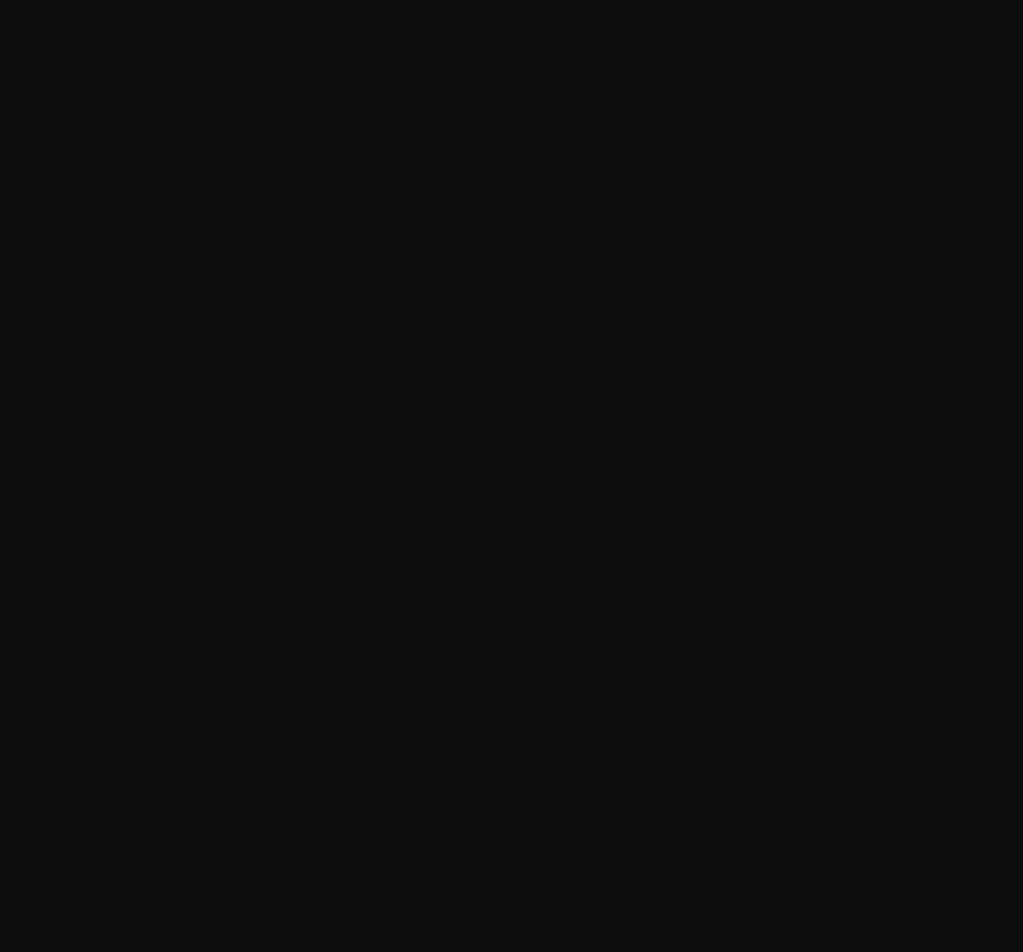
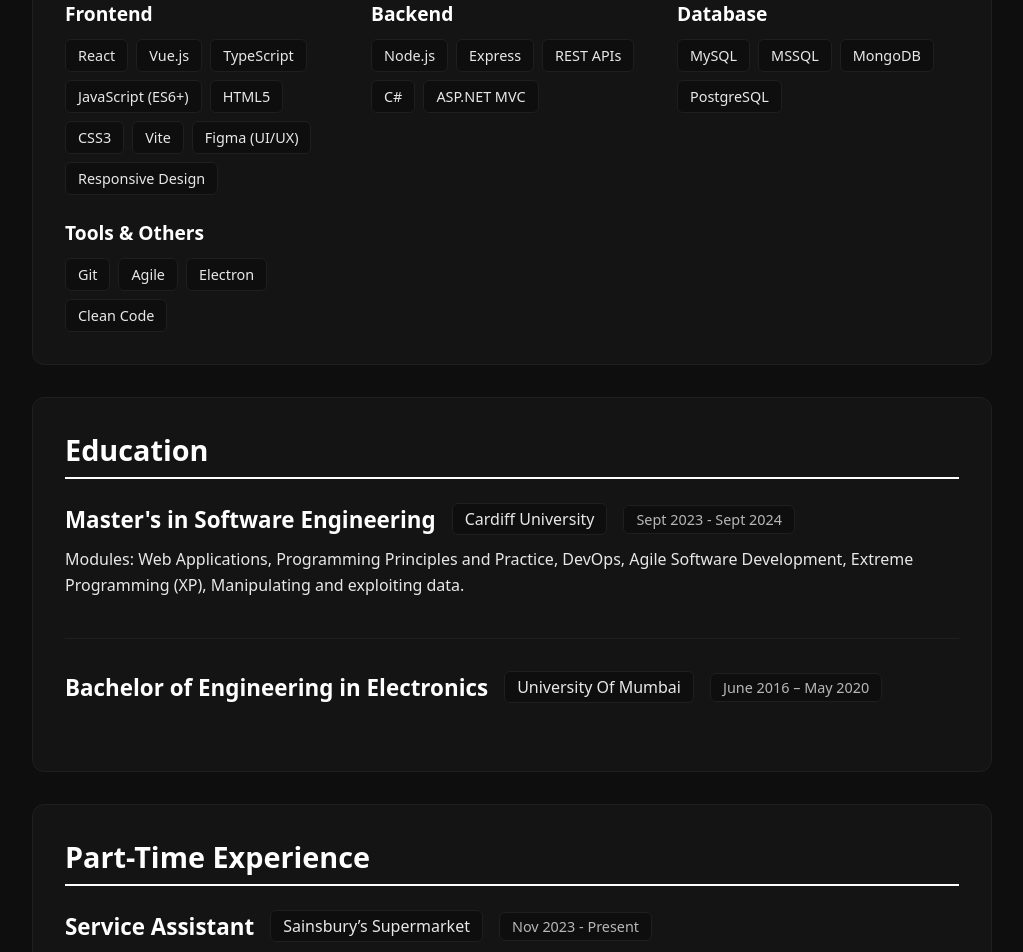
Before and after one commit to ParthMistry57/Portfolio, a React app in the folder frontend/: page /experience in a window 1280 px wide. Shown: the part 820-1772 px from the top of the page, without its empty margins (128-1151 px from the left). Before the commit the page ends 800 px from the top, so only its background shows below. Built offline with nearby package versions, Linux system fonts and the light colour scheme; the HTML template or start-up script is replaced by a standard one.

Commit message:
add Experience page with work history, education and skills

```diff
--- a/frontend/src/App.jsx
+++ b/frontend/src/App.jsx
@@ -3,6 +3,7 @@
 import Footer from './components/Footer.jsx'
 import Home from './pages/Home.jsx'
 import Contact from './pages/Contact.jsx'
+import Experience from './pages/Experience.jsx'
 import Analytics from './components/Analytics.jsx'
 import AnalyticsDashboard from './pages/Analytics.jsx'
 
@@ -15,7 +16,7 @@
         <Routes>
           <Route path="/" element={<Home />} />
           <Route path="/about" element={<Home />} />
-          <Route path="/experience" element={<div />} />
+          <Route path="/experience" element={<Experience />} />
           <Route path="/projects" element={<div />} />
           <Route path="/contact" element={<Contact />} />
           <Route path="/analytics" element={<AnalyticsDashboard />} />
--- /dev/null
+++ b/frontend/src/pages/Experience.jsx
@@ -0,0 +1,130 @@
+export default function Experience() {
+  return (
+    <div className="experience-page">
+      <h1 className="page-title">💼 Experience</h1>
+
+      {/* Work Experience Section */}
+      <section className="experience-section">
+        <h2 className="section-title">Work Experience</h2>
+
+        <div className="experience-item">
+          <div className="experience-header">
+            <h3 className="job-title">Software Specialist</h3>
+            <span className="company">eClinicalWorks</span>
+            <span className="duration">April 2021 - August 2023</span>
+          </div>
+          <div className="experience-content">
+            <p className="job-description">
+              • Managed migration of on-premises servers to Microsoft Azure, enhancing system scalability.<br/>
+              • Developed PowerShell scripts to automate data extraction, boosting operational efficiency.<br/>
+              • Led database conversion projects from MySQL to MSSQL for optimized database performance.<br/>
+              • Configured and deployed Azure Virtual Desktop (AVD), integrating it with eClinicalWorks software.<br/>
+              • Delivered rapid technical support and bug resolution as part of the Fastlane Team, directly impacting platform stability and user experience.<br/>
+              • Automated system configurations using Chef and streamlined issue resolution processes through JIRA.<br/>
+              • Collaborated with development teams and external vendors to ensure seamless cloud operations.<br/>
+              • Received Rising Star Award for exceptional contributions and problem-solving at eClinicalWorks.
+            </p>
+          </div>
+        </div>
+      </section>
+
+      {/* Skills Section */}
+      <section className="experience-section">
+        <h2 className="section-title">Technical Skills</h2>
+
+        <div className="skills-grid">
+          <div className="skill-category">
+            <h4>Frontend</h4>
+            <div className="skill-tags">
+              <span className="skill-tag">React</span>
+              <span className="skill-tag">Vue.js</span>
+              <span className="skill-tag">TypeScript</span>
+              <span className="skill-tag">JavaScript (ES6+)</span>
+              <span className="skill-tag">HTML5</span>
+              <span className="skill-tag">CSS3</span>
+              <span className="skill-tag">Vite</span>
+              <span className="skill-tag">Figma (UI/UX)</span>
+              <span className="skill-tag">Responsive Design</span>
+            </div>
+          </div>
+
+          <div className="skill-category">
+            <h4>Backend</h4>
+            <div className="skill-tags">
+              <span className="skill-tag">Node.js</span>
+              <span className="skill-tag">Express</span>
+              <span className="skill-tag"> REST APIs</span>
+              <span className="skill-tag">C#</span>
+              <span className="skill-tag">ASP.NET MVC</span>
+            </div>
+          </div>
+
+          <div className="skill-category">
+            <h4>Database</h4>
+            <div className="skill-tags">
+              <span className="skill-tag">MySQL</span>
+              <span className="skill-tag">MSSQL</span>
+              <span className="skill-tag">MongoDB</span>
+              <span className="skill-tag">PostgreSQL</span>
+            </div>
+          </div>
+
+          <div className="skill-category">
+            <h4>Tools & Others</h4>
+            <div className="skill-tags">
+              <span className="skill-tag">Git</span>
+              <span className="skill-tag">Agile</span>
+              <span className="skill-tag">Electron</span>
+              <span className="skill-tag">Clean Code</span>
+            </div>
+          </div>
+        </div>
+      </section>
+
+      {/* Education Section */}
+      <section className="experience-section">
+        <h2 className="section-title">Education</h2>
+
+        <div className="experience-item">
+          <div className="experience-header">
+            <h3 className="job-title">Master's in Software Engineering</h3>
+            <span className="company">Cardiff University</span>
+            <span className="duration">Sept 2023 - Sept 2024</span>
+          </div>
+          <div className="experience-content">
+            <p className="job-description">
+              Modules: Web Applications, Programming Principles and Practice, DevOps, Agile Software Development, Extreme Programming (XP), Manipulating and exploiting data.
+            </p>
+          </div>
+        </div>
+
+        <div className="experience-item">
+          <div className="experience-header">
+            <h3 className="job-title">Bachelor of Engineering in Electronics</h3>
+            <span className="company">University Of Mumbai</span>
+            <span className="duration">June 2016 – May 2020</span>
+          </div>
+        </div>
+      </section>
+
+      <section className="experience-section">
+        <h2 className="section-title">Part-Time Experience</h2>
+
+        <div className="experience-item">
+          <div className="experience-header">
+            <h3 className="job-title">Service Assistant </h3>
+            <span className="company">Sainsbury’s Supermarket</span>
+            <span className="duration">Nov 2023 - Present</span>
+          </div>
+          <div className="experience-content">
+            <p className="job-description">
+              • Gained problem-solving and technical skills by managing POS systems and troubleshooting self-checkout kiosks.<br/>
+              • Assisted customers with digital transaction issues and provided support in a fast-paced environment.<br/>
+              • Worked closely with team members to streamline operations, strengthening my ability to collaborate effectively, a skill that translates well into software development projects.
+            </p>
+          </div>
+        </div>
+      </section>
+    </div>
+  );
+}
--- a/frontend/src/styles/global.css
+++ b/frontend/src/styles/global.css
@@ -342,11 +342,147 @@
   color: #ff6b6b;
 }
 
+/* Experience Page Styles */
+.experience-page {
+  max-width: 1000px;
+  margin: 0 auto;
+  padding: 20px;
+}
+
+.page-title {
+  text-align: center;
+  color: var(--accent);
+  margin-bottom: 40px;
+  font-size: 2.5rem;
+}
+
+.experience-section {
+  background: var(--panel);
+  padding: 32px;
+  border-radius: 12px;
+  margin-bottom: 32px;
+  border: 1px solid #1f1f1f;
+}
+
+.section-title {
+  color: var(--accent);
+  margin: 0 0 24px 0;
+  font-size: 1.8rem;
+  border-bottom: 2px solid var(--accent);
+  padding-bottom: 8px;
+}
+
+.experience-item {
+  margin-bottom: 32px;
+  padding-bottom: 24px;
+  border-bottom: 1px solid #1f1f1f;
+}
+
+.experience-item:last-child {
+  border-bottom: none;
+  margin-bottom: 0;
+}
+
+.experience-header {
+  display: flex;
+  flex-wrap: wrap;
+  align-items: center;
+  gap: 16px;
+  margin-bottom: 12px;
+}
+
+.job-title {
+  color: var(--accent);
+  margin: 0;
+  font-size: 1.4rem;
+  font-weight: 600;
+}
+
+.company {
+  color: var(--text);
+  font-weight: 500;
+  background: var(--bg);
+  padding: 4px 12px;
+  border-radius: 6px;
+  border: 1px solid #1f1f1f;
+}
+
+.duration {
+  color: var(--muted);
+  font-size: 0.9rem;
+  background: var(--bg);
+  padding: 4px 12px;
+  border-radius: 6px;
+  border: 1px solid #1f1f1f;
+}
+
+.job-description {
+  color: var(--text);
+  line-height: 1.6;
+  margin: 0 0 16px 0;
+}
+
+.technologies {
+  display: flex;
+  flex-wrap: wrap;
+  gap: 8px;
+}
+
+.tech-tag {
+  background: var(--accent);
+  color: var(--bg);
+  padding: 4px 12px;
+  border-radius: 16px;
+  font-size: 0.85rem;
+  font-weight: 500;
+}
+
+.skills-grid {
+  display: grid;
+  grid-template-columns: repeat(auto-fit, minmax(250px, 1fr));
+  gap: 24px;
+}
+
+.skill-category h4 {
+  color: var(--accent);
+  margin: 0 0 12px 0;
+  font-size: 1.2rem;
+}
+
+.skill-tags {
+  display: flex;
+  flex-wrap: wrap;
+  gap: 8px;
+}
+
+.skill-tag {
+  background: var(--bg);
+  color: var(--text);
+  padding: 6px 12px;
+  border-radius: 6px;
+  font-size: 0.9rem;
+  border: 1px solid #1f1f1f;
+  transition: all 0.2s ease;
+}
+
+.skill-tag:hover {
+  background: var(--accent);
+  color: var(--bg);
+  border-color: var(--accent);
+}
+
 /* to make it responsive */
 @media (max-width: 900px) {
   .profile { grid-template-columns: 1fr; }
   .profile-title { font-size: 42px; }
   .analytics-overview {
+    grid-template-columns: 1fr;
+  }
+  .experience-header {
+    flex-direction: column;
+    align-items: flex-start;
+  }
+  .skills-grid {
     grid-template-columns: 1fr;
   }
 }
@@ -362,4 +498,13 @@
     align-items: flex-start;
     gap: 8px;
   }
+  .experience-page {
+    padding: 16px;
+  }
+  .experience-section {
+    padding: 20px;
+  }
+  .page-title {
+    font-size: 2rem;
+  }
 }
```
